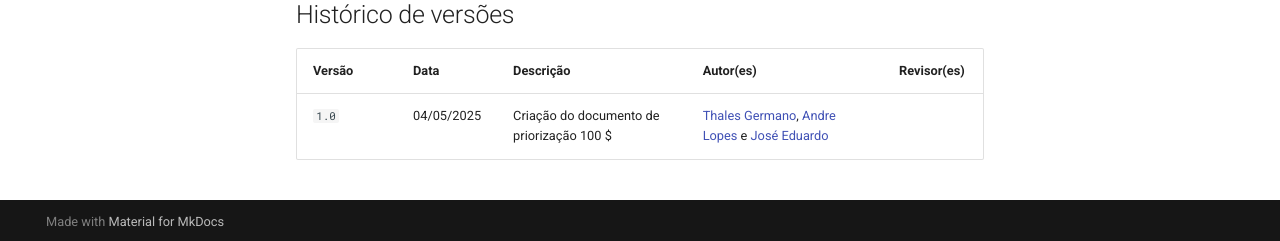
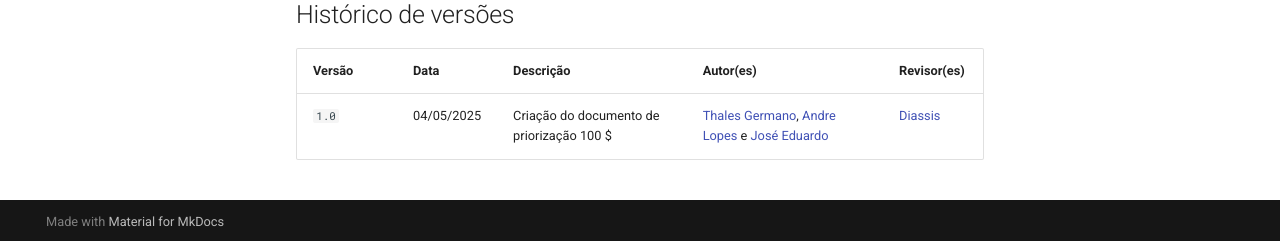
Before and after one commit to Requisitos-de-Software/2025.1-Meu-INSS, an MkDocs documentation site: the page built from docs/elicitacao/priorizacao/100$.md, in a window 1280 px wide and 900 px high, scrolled down 2005 px. Shown: the part 656-897 px from the top of the window. Built offline with MkDocs 1.6.1 and Material for MkDocs 9.7.7, drawn with Linux system fonts in a browser that asks for light colours; comment, search, counter and statistics services are not loaded.

Commit message:
Update 100$.md

```diff
--- a/docs/elicitacao/priorizacao/100$.md
+++ b/docs/elicitacao/priorizacao/100$.md
@@ -57,4 +57,4 @@
 
 Versão | Data | Descrição | Autor(es) | Revisor(es)
 -------|------|-----------|-----------|------------
-`1.0` | 04/05/2025 | Criação do documento de priorização 100 $ | [Thales Germano](https://github.com/thalesgvl), [Andre Lopes](https://github.com/andrewslopes) e [José Eduardo](https://github.com/jevprado) | | [Diassis](https://github.com/Diaxiz) |
+`1.0` | 04/05/2025 | Criação do documento de priorização 100 $ | [Thales Germano](https://github.com/thalesgvl), [Andre Lopes](https://github.com/andrewslopes) e [José Eduardo](https://github.com/jevprado) | [Diassis](https://github.com/Diaxiz) |
```
